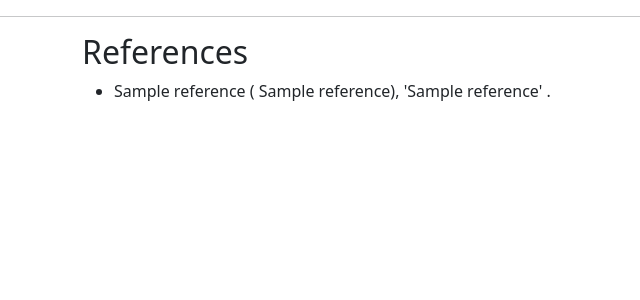
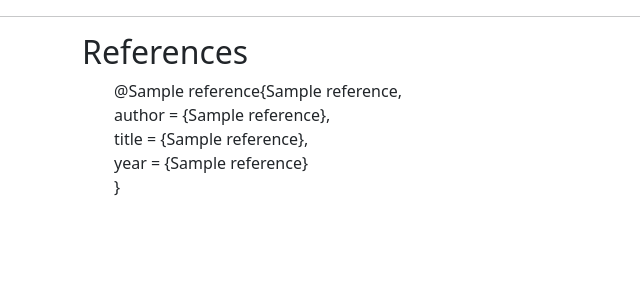
Before and after one commit to UncSald/KettuRepolainen, a Flask app: template src/templates/reference_list.html in a window 1280 px wide. Shown: the part 56-356 px from the top of the page, without its empty margins (0-640 px from the left). Run offline with Flask 3, Linux system fonts and the light colour scheme; the template is opened without the code that fills it: most values are stand-ins (such as "Sample title", 1, 10 or a date in 2020).

Commit message:
changes to reference listing

```diff
--- a/src/app.py
+++ b/src/app.py
@@ -24,9 +24,9 @@ def references():
 
 @app.route("/references", methods=["POST"])
 def create_new_reference():
-    datafields = ["name","author","title","journal","year",\
+    datafields = ["type", "name","author","title","journal","year",\
                   "volume","number","pages","month","note",\
-                    "publisher","editor", "howpublished"]
+                    "howpublished","publisher","editor"]
     data = {}
     for field in datafields:
         field_data = None if request.form.get(field) == '' else request.form.get(field)
--- a/src/db_helper.py
+++ b/src/db_helper.py
@@ -32,7 +32,9 @@ def setup_db():
             pages INT,
             howpublished TEXT,
             month TEXT,
-            note TEXT
+            note TEXT,
+            editor TEXT,
+            publisher TEXT
         )
     """)
     db.session.execute(sql)
--- a/src/templates/new_reference.html
+++ b/src/templates/new_reference.html
@@ -25,6 +25,7 @@ Create a reference
         <div class="col-8">
             <form action="/references" method="post" class="form-article" style="display: none" id="article">
                 <h2>Creating article type reference</h2>
+                <input type="hidden" name="type" value="article">
                 <label for="name">Name:</label>
                 <input type="text" name="name" minlength="2" maxlength="30" required>
                 <br>
@@ -66,6 +67,7 @@ Create a reference
         <div class="col-8">
             <form action="/references" method="post" class="form-book" style="display: none" id="book">
                 <h2>Creating book type reference</h2>
+                <input type="hidden" name="type" value="book">
                 <label for="name">Name:</label>
                 <input type="text" name="name" minlength="2" maxlength="30" required>
                 <br>
@@ -110,6 +112,7 @@ Create a reference
         <div class="col-8">
             <form action="/references" method="post" class="form-misc" style="display: none" id="misc">
                 <h2>Creating misc type reference</h2>
+                <input type="hidden" name="type" value="misc">
                 <label for="name">Name:</label>
                 <input type="text" name="name" minlength="2" maxlength="30" required>
                 <br>
--- a/src/templates/reference_list.html
+++ b/src/templates/reference_list.html
@@ -14,38 +14,50 @@ References
 
 <ul>
   {% for reference in references %}
-    <li>
       <div>
+        @{{reference[1]}}&#123;{{reference[2]}},
+
+        <br>
         <!-- author:-->
-        {{ reference[2] }}
+        author = &#123;{{ reference[3] }}&#125;,
+
+        <br>
+        <!--title-->
+        title = &#123;{{ reference[4] }}&#125;,
+
+        <!--journal-->
+        {% if reference[5] %}<br>journal = &#123;{{ reference[5] }}&#125;, {% endif %}
+
+        <br>
+        <!--year-->
+        year = &#123;{{reference[6]}}&#125;
+
+        <!--volume-->
+        {% if reference[7] %},<br>volume = &#123;{{ reference[7] }}&#125;{% endif %}
+
+        <!--number-->
+        {% if reference[8] %},<br>number = &#123;{{ reference[8] }}&#125;{% endif %}
+
+        <!--pages-->
+        {% if reference[9] %},<br>pages = &#123;{{ reference[9] }}&#125;{% endif %}
 
         <!--month:-->
-        ({% if reference[9] %}{{reference[9]}}{% endif %}
-
-        <!--year-->
-        {{reference[5]}}),
-
-        <!--title-->
-        '{{ reference[3] }}'
-
-        <!--journal-->
-        {% if reference[4] %}, <i>{{ reference[4] }}</i> {% endif %}
-
-        <!--volume-->
-        {% if reference[6] %}, volume {{ reference[6] }}{% endif %}
-
-        <!--number-->
-        {% if reference[7] %}, {{ reference[7] }} {% endif %}
-
-        <!--pages-->
-        {% if reference[8] %}, p.{{ reference[8] }} {% endif %}
+        {% if reference[10] %},<br>month = &#123;{{reference[10]}}&#125;{% endif %}
 
         <!--note-->
-        {% if reference[10] %}, {{ reference[10] }} {% endif %}
+        {% if reference[11] %},<br>note = &#123;{{ reference[11] }}&#125;{% endif %}
 
         <!--howpublished-->
-        {% if reference[11] %}, howpublished{{ reference[11] }} {% endif %}.</div>
-      </li>
+        {% if reference[12] %},<br>howpublished = &#123;{{ reference[12] }}&#125;{% endif %}
+
+        <!--editor-->
+        {% if reference[13] %},<br>editor = &#123;{{ reference[13] }}&#125;{% endif %}
+
+        <!--publisher-->
+        {% if reference[14] %},<br>publisher = &#123;{{ reference[14] }}&#125;{% endif %}
+        <br>
+        &#125;</div>
+  <br>
   {% endfor %}
 </ul>
 
```
Also changed, not shown: src/daos/reference_dao.py (+7 -4 lines).
